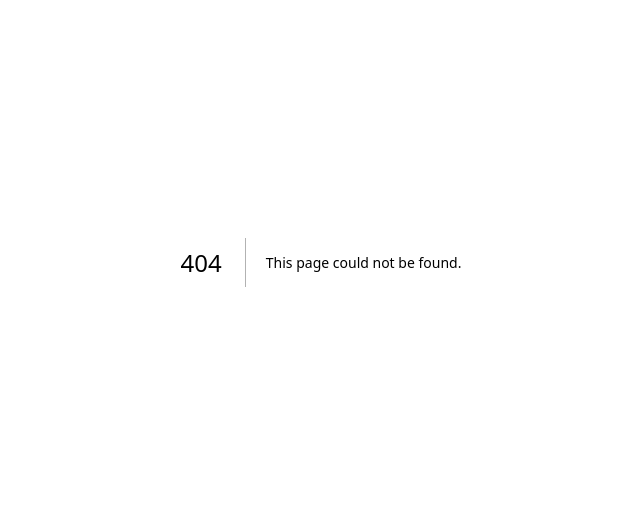
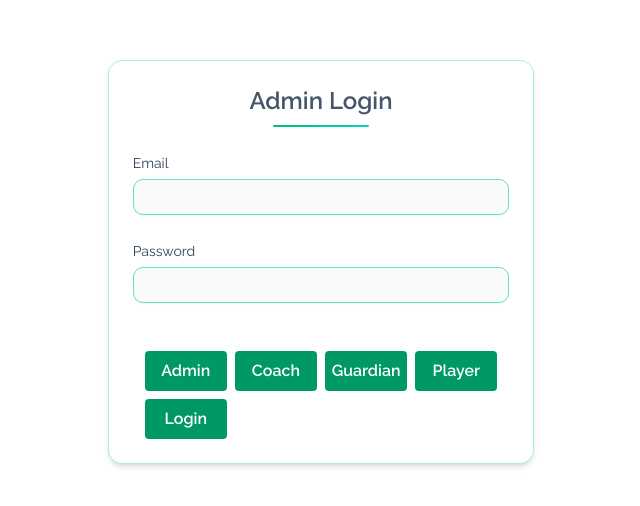
Before and after one commit to rueGooner/pick-and-play, a Next.js app: page /login in a window 1280 px wide. Before the commit this address had no page. Shown: the part 138-644 px from the top of the page, without its empty margins (319-959 px from the left). Built offline with nearby package versions, Linux system fonts and the light colour scheme; no server answers.

Commit message:
feat: create profile schema

```diff
--- /dev/null
+++ b/app/login/page.tsx
@@ -0,0 +1,9 @@
+import LoginForm from "@/components/auth/LoginForm";
+
+export default function LoginPage() {
+  return (
+    <main className="flex items-center justify-center h-screen">
+      <LoginForm />
+    </main>
+  );
+}
--- /dev/null
+++ b/components/auth/LoginForm.tsx
@@ -0,0 +1,132 @@
+"use client";
+
+import { useState } from "react";
+import { useRouter } from "next/navigation";
+import { useForm } from "react-hook-form";
+import { supabaseClient } from "@/lib/supabase/client";
+import CustomInput from "../shared/form/CustomInput";
+import { LoginFields } from "@/types/auth";
+
+export default function LoginPage() {
+  const router = useRouter();
+  const supabase = supabaseClient();
+  const [serverError, setServerError] = useState<string | null>(null);
+
+  const {
+    register,
+    handleSubmit,
+    setValue,
+    formState: { isSubmitting },
+  } = useForm<LoginFields>({
+    defaultValues: { email: "", password: "" },
+  });
+
+  const onSubmit = async (payload: LoginFields) => {
+    setServerError(null);
+
+    const { error, data } = await supabase.auth.signInWithPassword({
+      email: payload.email,
+      password: payload.password,
+    });
+
+    if (error) {
+      setServerError(error.message);
+      return;
+    }
+
+    const { session } = data;
+    if (session) {
+      await fetch("/api/auth/set", {
+        method: "POST",
+        headers: { "Content-Type": "application/json" },
+        body: JSON.stringify({ session }),
+      });
+    }
+
+    router.push("/dashboard");
+  };
+
+  const quickLogin = (email: string, password: string) => {
+    setValue("email", email);
+    setValue("password", password);
+    handleSubmit(onSubmit)(); // immediately triggers login
+  };
+
+  return (
+    <div className="max-w-xl grid place-items-center mx-auto w-1/3 flex flex-col gap-4 row-start-2 items-center">
+      <form
+        onSubmit={handleSubmit(onSubmit)}
+        className="flex flex-col gap-4 w-full bg-white p-6 rounded-xl shadow-md border border-emerald-200"
+      >
+        <h1 className="text-2xl font-semibold text-center text-slate-600">
+          Admin Login
+          <div className="mt-2 h-[2px] w-24 bg-gradient-to-r from-emerald-500 to-teal-400 mx-auto rounded-full"></div>
+        </h1>
+
+        <CustomInput name="email" label="Email" register={register} />
+        <CustomInput
+          name="password"
+          label="Password"
+          type="password"
+          register={register}
+        />
+
+        {serverError && <p className="text-sm text-red-600">{serverError}</p>}
+
+        <div className="px-3 mt-8 grid grid-cols-4 gap-2">
+          <button
+            type="button"
+            disabled={isSubmitting}
+            onClick={() => quickLogin("ruebencee@gmail.com", "i6a8uejKJc!!")}
+            className="font-semibold w-full rounded bg-emerald-600 text-white py-2 disabled:opacity-60"
+          >
+            Admin
+          </button>
+
+          <button
+            type="button"
+            disabled={isSubmitting}
+            onClick={
+              () => quickLogin("astrid.feeney@yahoo.com", "DevSeedPassword123!")
+              // quickLogin("dante_marvin@gmail.com", "DevSeedPassword123!")
+            }
+            className="font-semibold w-full rounded bg-emerald-600 text-white py-2 disabled:opacity-60"
+          >
+            Coach
+          </button>
+
+          <button
+            type="button"
+            disabled={isSubmitting}
+            onClick={() =>
+              quickLogin(
+                "christiana_rutherford@gmail.com",
+                "DevSeedPassword123!"
+              )
+            }
+            className="font-semibold w-full rounded bg-emerald-600 text-white py-2 disabled:opacity-60"
+          >
+            Guardian
+          </button>
+          <button
+            type="button"
+            disabled={isSubmitting}
+            onClick={() =>
+              quickLogin("michel_bins65@gmail.com", "DevSeedPassword123!")
+            }
+            className="font-semibold w-full rounded bg-emerald-600 text-white py-2 disabled:opacity-60"
+          >
+            Player
+          </button>
+          <button
+            type="submit"
+            disabled={isSubmitting}
+            className="font-semibold w-full rounded bg-emerald-600 text-white py-2 disabled:opacity-60"
+          >
+            {isSubmitting ? "Logging in..." : "Login"}
+          </button>
+        </div>
+      </form>
+    </div>
+  );
+}
--- a/components/home/HeaderSection.tsx
+++ b/components/home/HeaderSection.tsx
@@ -63,13 +63,13 @@ export default function HeaderSection() {
 
         {/* Desktop Sign In */}
         <div className="hidden md:flex md:flex-col lg:flex-row gap-2 lg:flex-none">
-          {/* <Link
+          <Link
             href="/login"
             className="border border-emerald-600 text-emerald-600 text-sm px-4 py-2 rounded-md hover:bg-emerald-100 transition font-semibold  text-center lg:flex lg:items-center lg:justify-center"
           >
             Sign In
           </Link>
-          <Link
+          {/* <Link
             href="/register"
             className="bg-emerald-600 text-white text-sm px-4 py-2 rounded-md hover:bg-emerald-700 transition font-semibold  text-center lg:flex lg:items-center lg:justify-center lg:text-xs"
           >
@@ -137,13 +137,13 @@ export default function HeaderSection() {
                   Contact Us
                 </Link>
                 <div className="border-t border-emerald-100 my-3"></div>
-                {/* <Link
+                <Link
                   href="/login"
                   className="px-4 py-2 border border-emerald-600 text-emerald-700 rounded-md text-center hover:bg-emerald-50 transition"
                 >
                   Sign In
                 </Link>
-                <Link
+                {/* <Link
                   href="/register"
                   className="px-4 py-2 bg-emerald-600 text-white rounded-md text-center hover:bg-emerald-700 transition"
                 >
--- /dev/null
+++ b/schemas/auth/registration.schema.ts
@@ -0,0 +1,47 @@
+import { z } from "zod";
+
+export const profileSchema = z.object({
+  id: z.uuid().optional(),
+  firstname: z.string(),
+  lastname: z.string(),
+  phone: z.string().nullable(),
+  avatar_url: z.url().nullable(),
+  date_of_birth: z.string().nullable(),
+  role: z.enum(["player", "guardian", "coach", "admin"]),
+  is_active: z.boolean(),
+  address_line: z.string().nullable(),
+  town: z.string().nullable(),
+  postcode: z.string().nullable(),
+  lat: z.number().optional(),
+  lng: z.number().nullable(),
+  created_at: z.string(),
+  updated_at: z.string(),
+});
+
+export const profileRegistrationSchema = z
+  .object({
+    email: z.email(),
+    firstname: z.string().min(2, "First name must be at least 2 characters."),
+    lastname: z.string().min(2, "Last name must be at least 2 characters."),
+    role: z.enum(["player", "guardian", "coach"], "You must select one role."),
+    phone: z.string().min(10, "Please enter a valid phone number."),
+    password: z.string().min(6, "Password must be at least 6 characters."),
+    confirmPassword: z
+      .string()
+      .min(6, "Password confirmation must be at least 6 characters."),
+  })
+  .refine((data) => data.password === data.confirmPassword, {
+    message: "Passwords must match.",
+    path: ["confirmPassword"],
+  });
+
+export const createProfileSchema = profileSchema.omit({
+  id: true,
+  created_at: true,
+  updated_at: true,
+  is_active: true,
+});
+
+export const updateProfileSchema = createProfileSchema.partial();
+
+export type CreateProfile = z.infer<typeof createProfileSchema>;
--- /dev/null
+++ b/types/auth.ts
@@ -0,0 +1,4 @@
+export type LoginFields = {
+  email: string;
+  password: string;
+};
```
